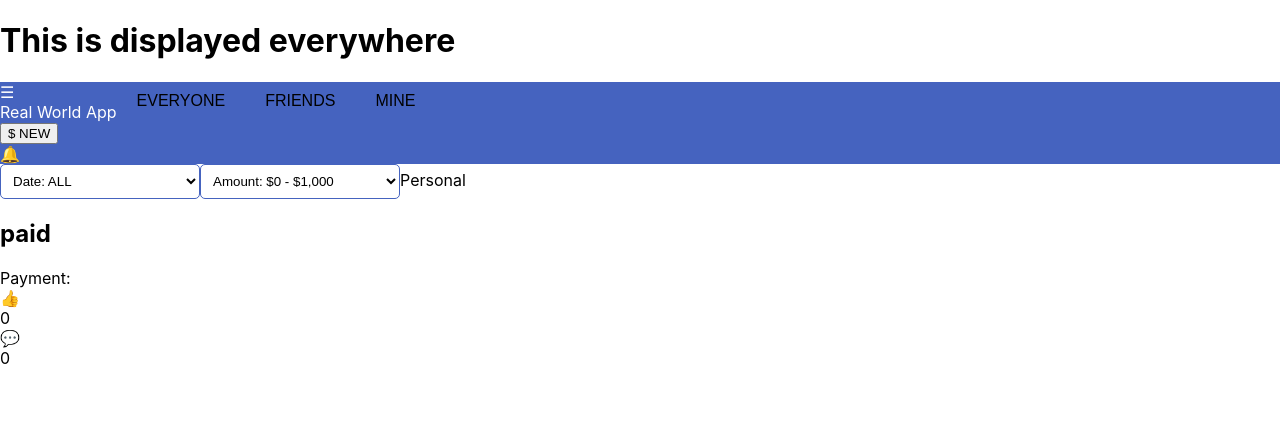
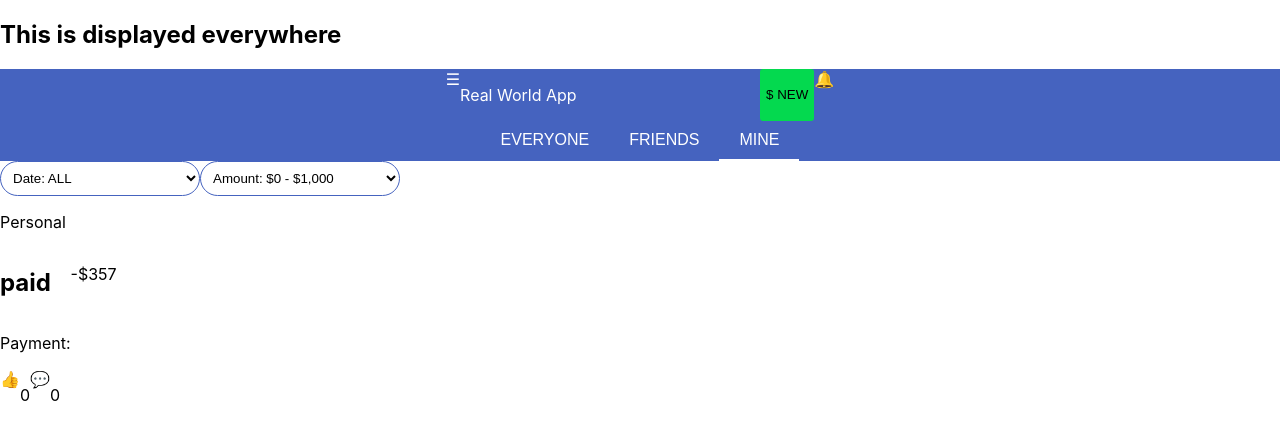
Before and after one commit to LucasAMSolera/BankingApp, a React (Create React App) app in the folder banking-client/: page /personal in a window 1280 px wide. Shown: the top 440 px of the page. Built offline with nearby package versions, Linux system fonts and the light colour scheme.

Commit message:
CSS reaching a stable status

```diff
--- a/banking-client/src/App.css
+++ b/banking-client/src/App.css
@@ -37,23 +37,57 @@
   }
 }
 
+#nav-bar {
+  display: grid;
+  justify-content: left;
+}
+
+#personal-title{
+  width: 300px;
+}
+
+
 #personal-navbar {
   display: flex;
+  position: relative;
   background-color: #4563BF;
+  justify-content: center;
+  flex-direction: column;
+  align-items: center;
   color: white;
 }
 
 #personal-navbar-frow {
+  display: flex;
   justify-content: space-between;
 }
 
 #personal-navbar-lrow {
+  display: flex;
   justify-content: center;
 }
 
+#personal-navbar-frow-topright{
+  display: flex;
+}
+
+#personal-transactions-model{
+  display: flex;
+}
+
+#personal-transactions-model-info{
+  display: flex;
+  flex-direction: column;
+}
+
+#personal-transactions-model-info-social{
+  display: flex;
+}
+
 select {
+  display: inline-block;
   border: 1px solid #4563BF;
-  border-radius: 5px;
+  border-radius: 20px;
   background-color: transparent;
   padding: 8px;
   width: 200px;
@@ -82,18 +116,25 @@ select {
   width: 250px;
 }
 
+.new-button {
+  background-color: #04D94F;
+  border: none;
+  border-radius: 3px;
+}
+
 .nav-button {
   background: none;
   border: none;
+  color: white;
   padding: 10px 20px;
   font-size: 16px;
   cursor: pointer;
 }
 
+#mine {
+  border-bottom: 2px solid white;
+}
+
 .nav-button:focus {
   outline: none;
 }
-
-.nav-button.selected {
-  border-bottom: 2px solid white;
-}
--- a/banking-client/src/App.js
+++ b/banking-client/src/App.js
@@ -1,4 +1,3 @@
-import logo from './logo.svg';
 import './App.css';
 import {
   BrowserRouter,
--- a/banking-client/src/components/navBarDisplay.js
+++ b/banking-client/src/components/navBarDisplay.js
@@ -1,5 +1,8 @@
 export function NavBarDisplay(){
-    if(window.location.pathname != "/signup" && window.location.pathname != "/"){
-        return (<h1>This is displayed everywhere</h1>)
+    if(window.location.pathname !== "/signup" && window.location.pathname !== "/"){
+        return (<nav id="nav-bar">
+            <h1>This is displayed everywhere</h1>
+        </nav>
+        )
     }
 }
--- a/banking-client/src/components/personal.js
+++ b/banking-client/src/components/personal.js
@@ -3,9 +3,9 @@ export function Personal() {
         <nav id="personal-navbar">
             <div id="personal-navbar-frow">
                 <div class="menu-icon">&#9776;</div>
-                <label>Real World App</label>
+                <p id="personal-title">Real World App</p>
                 <div id="personal-navbar-frow-topright">
-                    <button>$ NEW</button>
+                    <button class="new-button">$ NEW</button>
                     <div class="notification-icon">&#128276;</div>
                 </div>
             </div>
@@ -30,23 +30,23 @@ export function Personal() {
                 <option value="200">Amount: $0 - $200</option>
                 <option value="50">Amount: $0 - $50</option>
             </select>
-            <label>Personal</label>
+            <p>Personal</p>
             <div id="personal-transactions-model">
                 <div id="personal-transactions-model-picture">
                     <image/>
                 </div>
                 <div id="personal-transactions-model-info">
                     <h2>paid</h2>
-                    <label>Payment: </label>
+                    <p>Payment: </p>
                     <div id="personal-transactions-model-info-social">
                         <div class="like-icon">&#x1F44D;</div>
-                        <label>0</label>
+                        <p>0</p>
                         <div class="comment-icon">&#128172;</div>
-                        <label>0</label>
+                        <p>0</p>
                     </div>
                 </div>
                 <div id="personal-transactions-model-value">
-
+                    <p>-$357</p>
                 </div>
             </div>
         </div>
```
